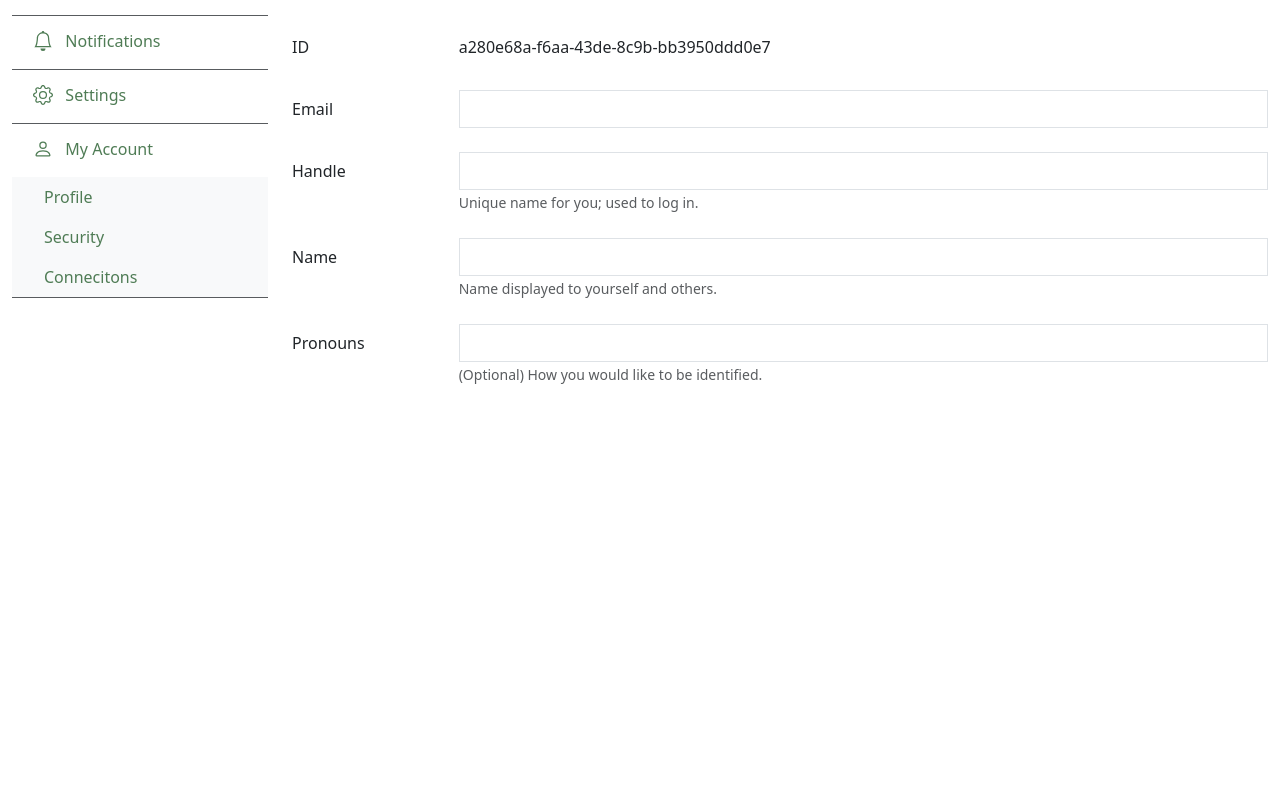
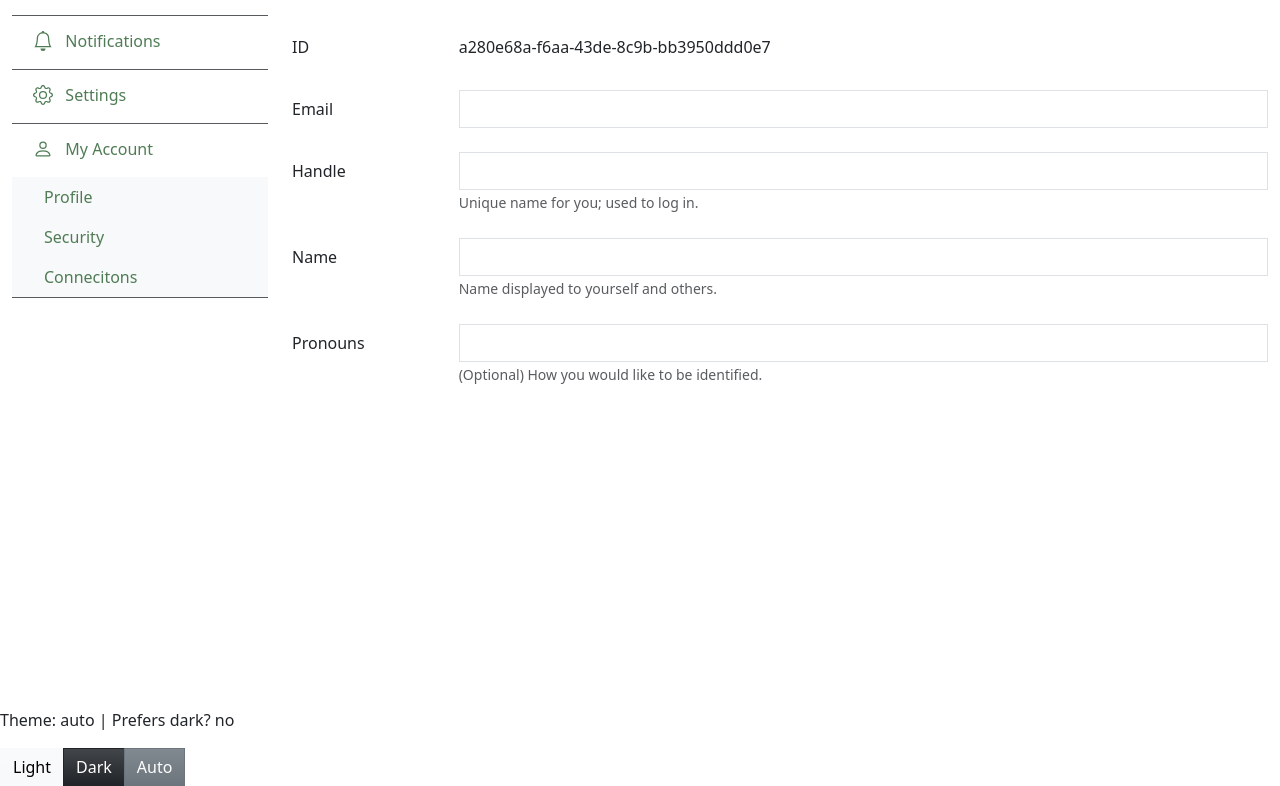
Before and after one commit to oddevan/smolblog-dashboard, a SvelteKit app: page /account in a window 1280 px wide. Shown: the part 174-960 px from the top of the page. Before the commit the page ends 882 px from the top, so only its background shows below. Built offline with nearby package versions, Linux system fonts and the light colour scheme.

Commit message:
Dark Mode FTW

```diff
--- /dev/null
+++ b/src/lib/stores/theme.ts
@@ -0,0 +1,9 @@
+import { writable } from 'svelte/store';
+
+export const getCurrentTheme = () => {
+	return document.documentElement.dataset.bsTheme;
+};
+
+const theme = writable('auto');
+
+export default theme;
--- a/src/routes/+layout.svelte
+++ b/src/routes/+layout.svelte
@@ -1,14 +1,53 @@
 <script lang="ts">
+	import Navbar from './Navbar.svelte';
+	import theme from '../lib/stores/theme'
+
 	// Import our custom CSS
 	import '$lib/scss/index.scss';
-	import Icon from '../lib/components/Icon.svelte';
-	import Navbar from './Navbar.svelte';
 
 	// Import all of Bootstrap's JS
 	// @ts-ignore
 	import * as bootstrap from "bootstrap";
+	import { onMount } from 'svelte';
+
+	let currentTheme = '';
+	let prefersDarkMode = false;
+
+	onMount(() => {
+		let active = false;
+		const updateThemeAttribute = () => {
+			if (active) {
+				const themeVal = currentTheme === 'auto' ? ( prefersDarkMode ? 'dark' : 'light' ) : currentTheme;
+				document.documentElement.dataset.bsTheme = themeVal;
+			}
+		};
+
+		const matcher = window.matchMedia("(prefers-color-scheme: dark)");
+		matcher.addEventListener('change', e => {
+			prefersDarkMode = e.matches
+			updateThemeAttribute();
+		});
+		prefersDarkMode = matcher.matches;
+
+		const unsub = theme.subscribe(storeVal => {
+			currentTheme = storeVal;
+			updateThemeAttribute();
+		});
+
+		active = true;
+		updateThemeAttribute();
+		return unsub;
+	});
 </script>
 
 <Navbar/>
 
 <slot/>
+
+<p>Theme: {currentTheme} | Prefers dark? {prefersDarkMode ? 'yes' : 'no'}</p>
+
+<div class="btn-group" role="group" aria-label="Theme">
+  <button on:click={() => theme.set('light')} type="button" class="btn btn-light">Light</button>
+  <button on:click={() => theme.set('dark')} type="button" class="btn btn-dark">Dark</button>
+  <button on:click={() => theme.set('auto')} type="button" class="btn btn-secondary">Auto</button>
+</div>
```
